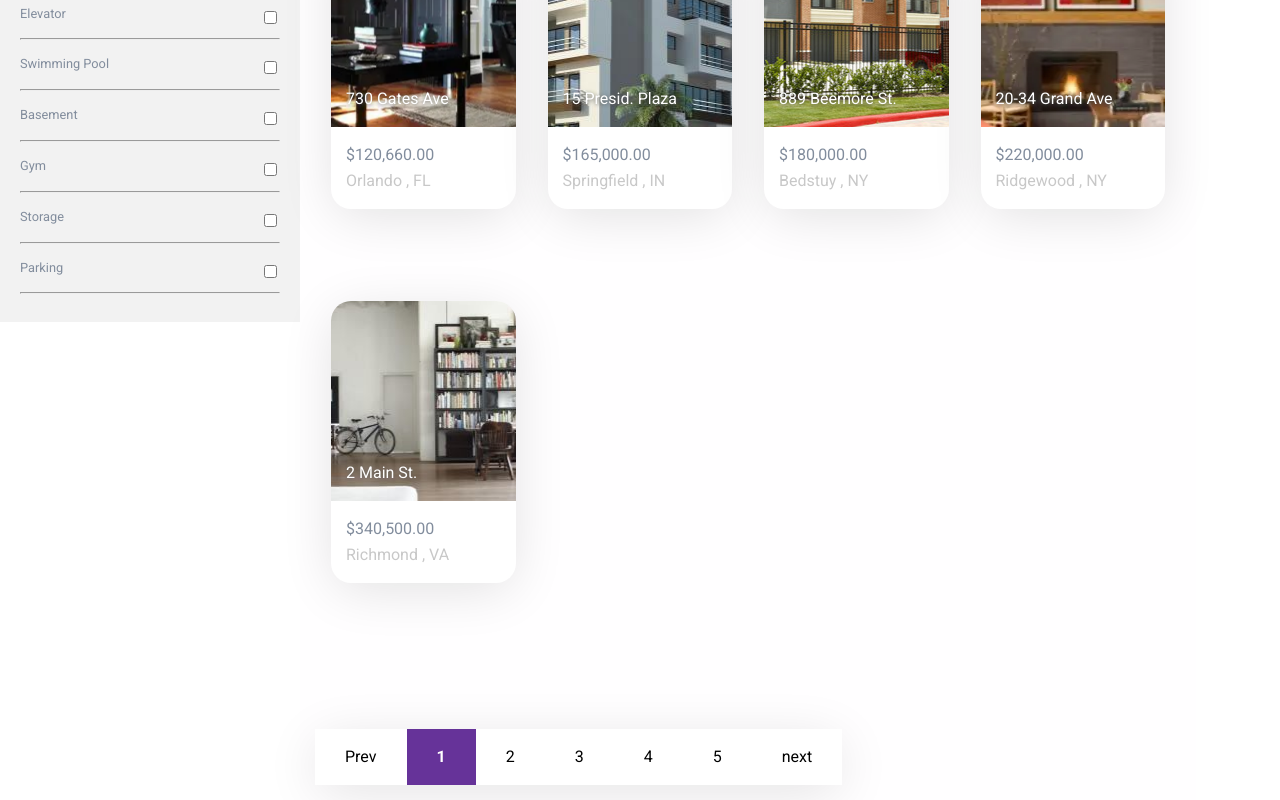
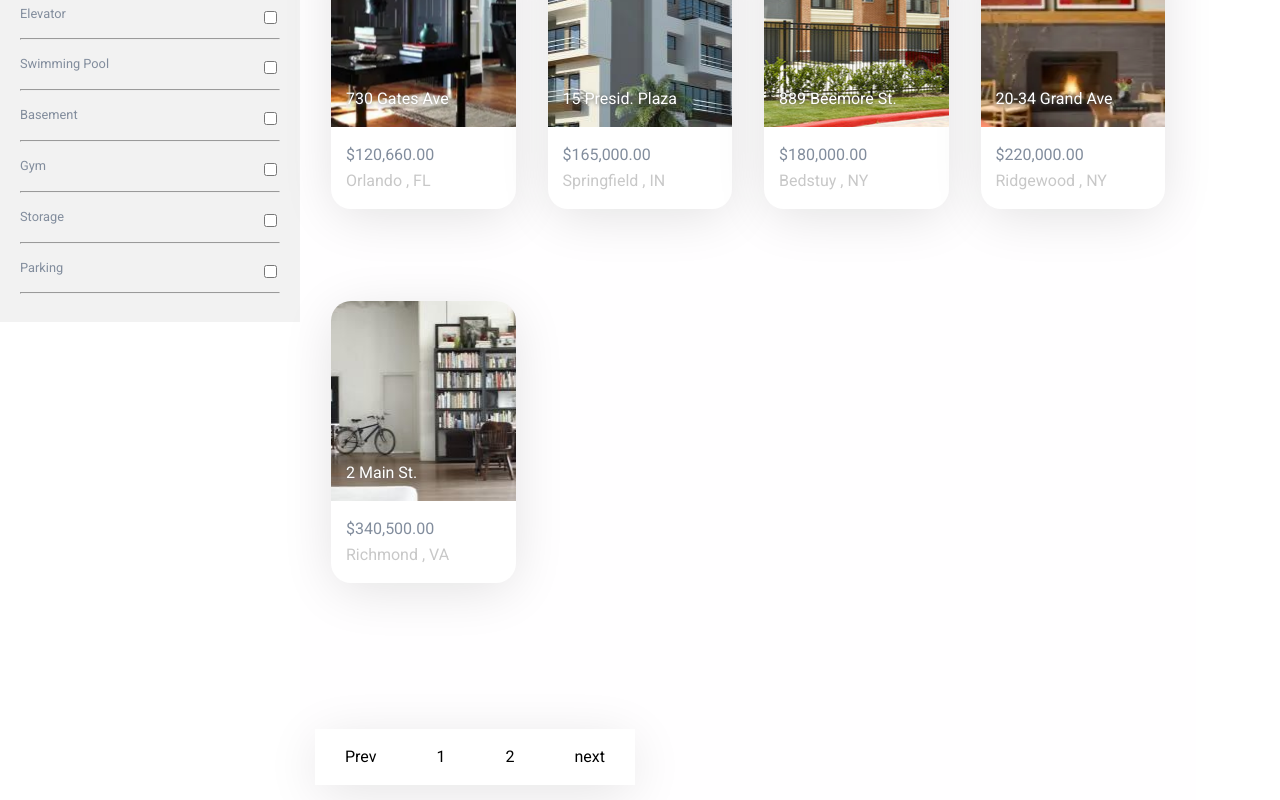
Before and after one commit to stecor/react-realties, a React (Create React App) app: page / in a window 1280 px wide. Shown: the part 658-1458 px from the top of the page. Built offline with nearby package versions, Linux system fonts and the light colour scheme.

Commit message:
pagination component

```diff
--- a/src/components/Pagination.js
+++ b/src/components/Pagination.js
@@ -1,16 +1,21 @@
 import React from 'react'
 
-const Pagination = () => {
+const Pagination = (props) => {
+  const globalState = props.globalState
+  const posts = globalState.filterData
+
+  var pagesArray = []
+  for (var i = 1; i <= posts.length / 4; i++) {
+    console.log(i)
+    pagesArray.push(<li key={i}>{i}</li>)
+  }
   return (
     <section id='pagination'>
       <div className='row'>
         <ul className='pages'>
           <li>Prev</li>
-          <li className='active'>1</li>
-          <li>2</li>
-          <li>3</li>
-          <li>4</li>
-          <li>5</li>
+          {pagesArray}
+
           <li>next</li>
         </ul>
       </div>
```
